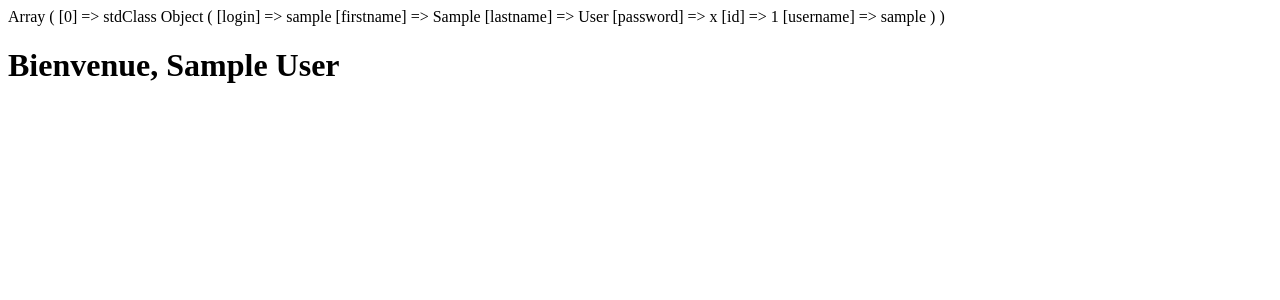
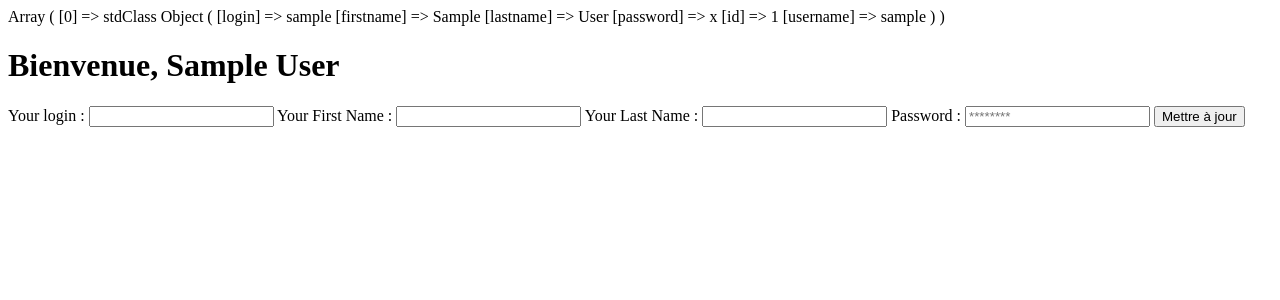
Before and after one commit to samuel-durand/module-connexion-b2, a PHP site: page /Profil.php in a window 1280 px wide. Shown: the top 300 px of the page. Run offline with PHP 8.4, Linux system fonts and the light colour scheme; the visitor is signed in with stand-in values (Sample User, id 1); tables that the repository leaves empty or names only in its code hold one stand-in row (values such as "Sample post").

Commit message:
update comment

```diff
--- a/src/Client/Class/User.php
+++ b/src/Client/Class/User.php
@@ -46,8 +46,7 @@ class UserCrud
 
 
     public function loginUser($username, $password)
-{
-    // Recherchez l'utilisateur par son nom d'utilisateur (login)
+    {
     $stmt = $this->db->prepare("SELECT * FROM users WHERE login = :login");
     $stmt->bindParam(':login', $username);
     $stmt->execute();
@@ -62,16 +61,16 @@ class UserCrud
         // Échec de la connexion
         return false;
     }
-}
+    }
 
 
-    public function updateUser($id, $username, $firstname, $lastname, $password)
+    public function updateUser($id,$username, $firstname, $lastname, $password)
     {
         $hashedPassword = password_hash($password, PASSWORD_DEFAULT);
 
-        $stmt = $this->db->prepare("UPDATE users SET username = :username, firstname = :firstname, lastname = :lastname, password = :password WHERE id = :id");
+        $stmt = $this->db->prepare("UPDATE users SET login = :login, firstname = :firstname, lastname = :lastname, password = :password WHERE id = :id");
         $stmt->bindParam(':id', $id);
-        $stmt->bindParam(':username', $username);
+        $stmt->bindParam(':login', $login);
         $stmt->bindParam(':firstname', $firstname);
         $stmt->bindParam(':lastname', $lastname);
         $stmt->bindParam(':password', $hashedPassword);
--- a/src/Client/Profil.php
+++ b/src/Client/Profil.php
@@ -12,6 +12,26 @@ if (isset($_SESSION['user_id'])) {
 
 
 }
+
+if ($_SERVER['REQUEST_METHOD'] === 'POST') {
+    $login = trim(htmlspecialchars($_POST['login']));
+    $firstname = trim(htmlspecialchars($_POST['firstname']));
+    $lastname = trim(htmlspecialchars($_POST['lastname']));
+    $password = trim(htmlspecialchars($_POST['password']));
+    $user = $userCrud->updateUser($id, $login, $firstname, $lastname, $password);
+
+    if ($user) {
+       //header("Location: login.php?user_id=" . $user->id);
+        exit;
+    } else {
+        echo 'Une erreur s\'est produite lors de l\'inscription.';
+    }
+
+
+}
+
+
+
 ?>
 
 <!DOCTYPE html>
@@ -21,5 +41,23 @@ if (isset($_SESSION['user_id'])) {
 </head>
 <body>
     <h1><?php echo "Bienvenue, " . $user->firstname . " " . $user->lastname; ?></h1>
+
+
+    <form action="" method="post">
+
+    <label for="login">Your login :</label>
+    <input type="text" placeholder="">
+
+    <label for="firstname">Your First Name :</label>
+    <input type="text" placeholder="">
+
+    <label for="lastname">Your Last Name :</label>
+    <input type="text" placeholder="">
+
+    <label for="password">Password : </label>
+    <input type="text" placeholder="********">
+
+        <button type="submit">Mettre à jour</button>
+    </form>
 </body>
 </html>
--- a/src/Client/Register.php
+++ b/src/Client/Register.php
@@ -20,10 +20,6 @@ if ($_SERVER['REQUEST_METHOD'] === 'POST') {
 
 ?>
 
-
-
-
-
 <!DOCTYPE html>
 <html>
 <head>
@@ -45,7 +41,7 @@ if ($_SERVER['REQUEST_METHOD'] === 'POST') {
     <input type="text" id="lastname" name="lastname" required><br><br>
 
     <label for="password">Mot de passe :</label>
-    <input type="password" id="password" name="password" required><br><br>
+    <input type="password" id="password" name="password" placeholder="********" required><br><br>
 
     <input type="submit" value="S'inscrire">
 </form>
```
Also changed, not shown: src/Client/Login.php (+2 -7 lines).
